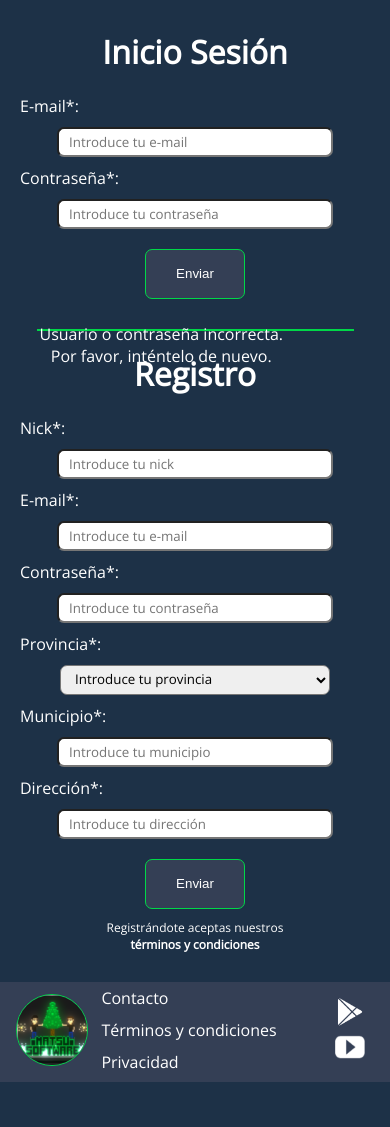
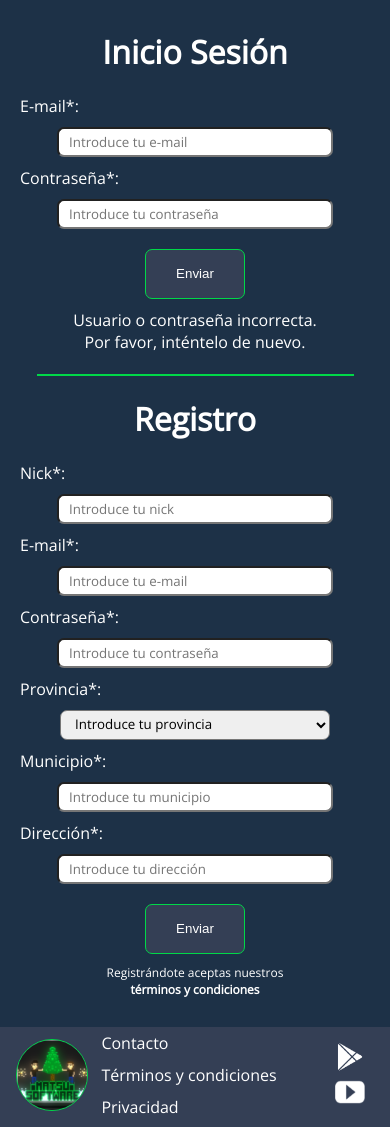
Before and after one commit to byMagg/MatsuSoftware, a PHP site: page /matsusoftware/login.php?errorlogin=1 in a window 390 px wide. Shown: the part 51-1178 px from the top of the page. Before the commit the page ends 1133 px from the top, so only its background shows below. Run offline with PHP 8.4, Linux system fonts and the light colour scheme.

Commit message:
cambios login

```diff
--- a/css/login.css
+++ b/css/login.css
@@ -34,7 +34,8 @@ label {
     justify-content: left;
 }
 
-p, h4 {
+p,
+h4 {
     margin: 0px;
 }
 
@@ -53,7 +54,8 @@ p, h4 {
     margin: 3vw;
 }
 
-#iniciosesion, #registro {
+#iniciosesion,
+#registro {
     height: 625px;
     width: 25vw;
     max-width: 350px;
@@ -66,10 +68,8 @@ p, h4 {
     width: 100px;
 }
 
-#error {
-    position: absolute;
-    padding-left: 32px;
-    padding-top: 14px;
+#error label {
+    justify-content: center;
 }
 
 /* MOVIL */
@@ -93,19 +93,19 @@ p, h4 {
     }
 
     #iniciosesion {
-        height: 275px;
+        height: 320px;
         width: 90vw;
         padding: 10px 0;
     }
 
     input {
         width: 62vw;
-        max-width: 312.438px;
+        max-width: 312px;
         min-width: 260px;
     }
 
     select {
-        width: 62vw;
+        width: 64vw;
         max-width: 325px;
         min-width: 270px;
     }
@@ -118,8 +118,4 @@ p, h4 {
         width: 90%;
         margin: 35px auto 20px;
     }
-
-    #error {
-        padding-left: 5%;
-    }
 }
```
